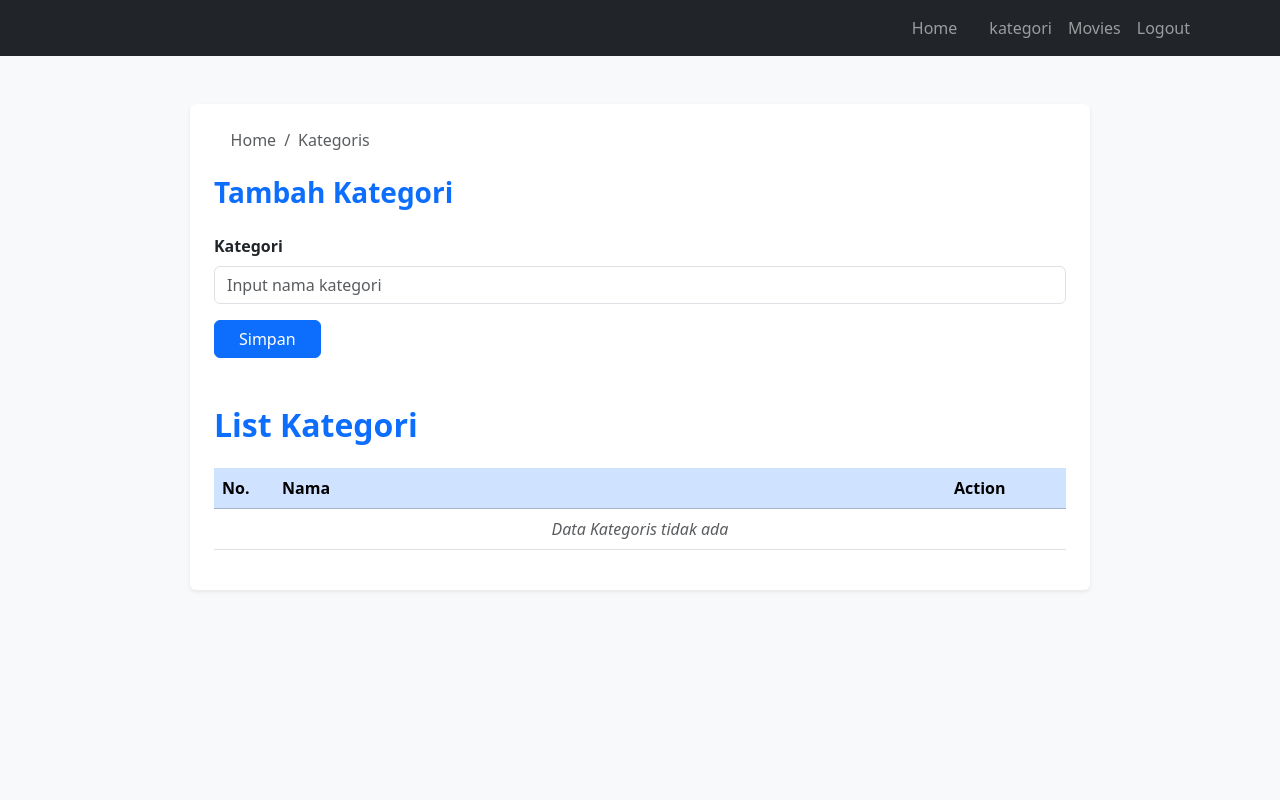
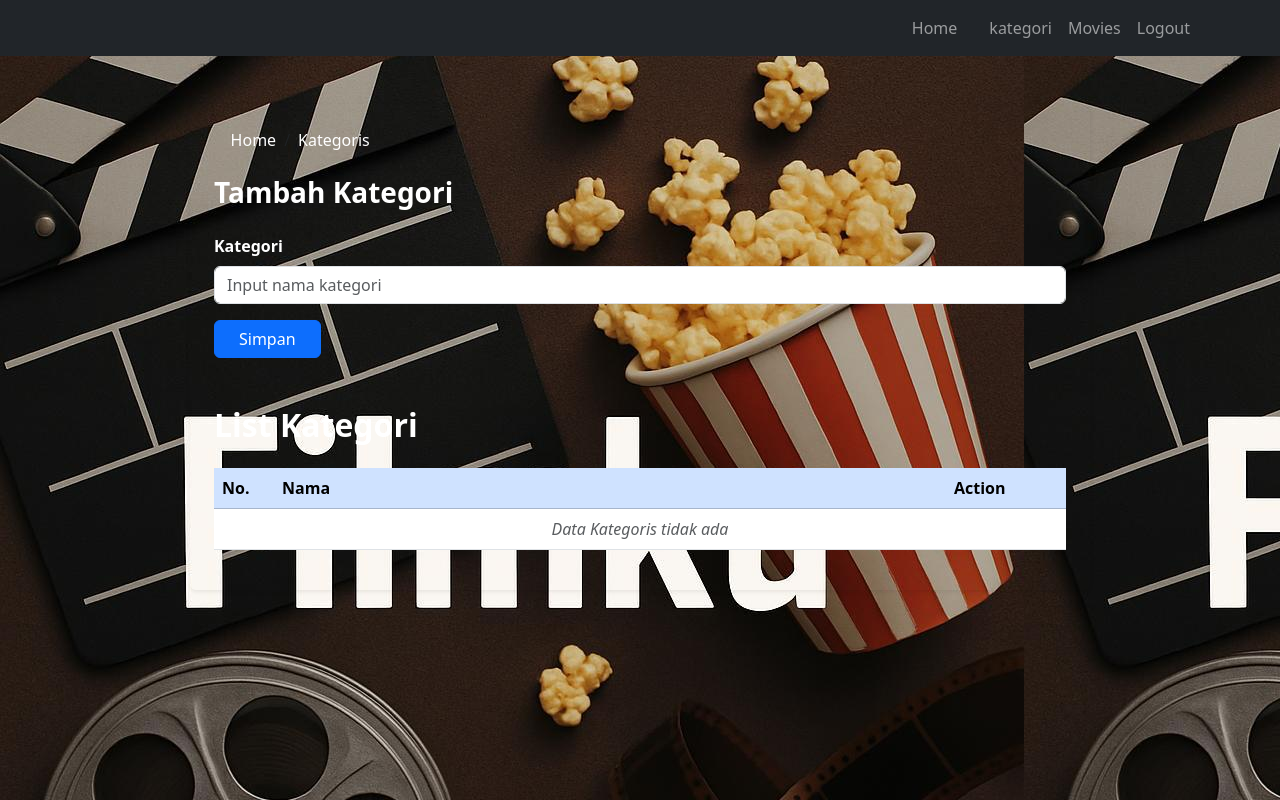
Before and after one commit to DeniFirmansyah1512/pw2025_tubes_243040064, a PHP site: page /adminpanel/kategoris.php in a window 1280 px wide. Run offline with PHP 8.4, Linux system fonts and the light colour scheme; the visitor is signed in with stand-in values (Sample User, id 1); data that the repository does not hold is empty; some libraries are stand-ins or nearby versions.

Commit message:
TUBES PW2025

```diff
--- a/adminpanel/kategoris-detail.php
+++ b/adminpanel/kategoris-detail.php
@@ -20,14 +20,14 @@
     <style>
         /* Navbar fixed top */
         body {
-            /* padding-top: 70px; */
-            background-color: #f8f9fa;
+
+            background-image: url(../image/bgfilmku.jpg);
             font-family: 'Poppins', sans-serif;
         }
 
         nav.navbar {
             box-shadow: 0 4px 8px rgb(0 0 0 / 0.1);
-            background-color:rgb(24, 37, 56) !important;
+            background-color: rgb(24, 37, 56) !important;
 
         }
 
--- a/adminpanel/kategoris.php
+++ b/adminpanel/kategoris.php
@@ -37,31 +37,35 @@
 </head>
 
 <style>
+    body {
+        background-image: url(../image/bgfilmku.jpg);
+    }
+
     .no-decoration {
         text-decoration: none;
     }
 </style>
 
-<body class="bg-light">
+<body class="">
     <?php require "navbar.php"; ?>
-    <div class="container mt-5 p-4 bg-white rounded shadow-sm" style="max-width: 900px;">
+    <div class="container mt-5 p-4 rounded shadow-sm" style="max-width: 900px; background-color: transparent;">
         <nav aria-label="breadcrumb">
-            <ol class="breadcrumb bg-white px-0 mb-4">
+            <ol class="breadcrumb bg-transparent px-0 mb-4">
                 <li class="breadcrumb-item">
-                    <a href="../adminpanel" class="text-decoration-none text-muted">
-                        <i class="fas fa-home"></i> Home
+                    <a href="../adminpanel" class="text-decoration-none text-white">
+                        <i class="fas fa-home text-white"></i> Home
                     </a>
                 </li>
-                <li class="breadcrumb-item active" aria-current="page">Kategoris</li>
+                <li class="breadcrumb-item active text-white" aria-current="page">Kategoris</li>
             </ol>
         </nav>
 
-        <div class="mb-5">
-            <h3 class="text-primary fw-bold mb-4">Tambah Kategori</h3>
+        <div class="mb-5 ">
+            <h3 class="text-white fw-bold mb-4">Tambah Kategori</h3>
 
             <form action="" method="post">
                 <div class="mb-3">
-                    <label for="kategoris" class="form-label fw-semibold">Kategori</label>
+                    <label for="kategoris" class="form-label fw-semibold text-white">Kategori</label>
                     <input type="text" id="kategoris" name="kategoris" placeholder="Input nama kategori" class="form-control" required>
                 </div>
                 <button class="btn btn-primary px-4" type="submit" name="simpan_kategoris">Simpan</button>
@@ -69,7 +73,7 @@
         </div>
 
         <div>
-            <h2 class="text-primary fw-semibold mb-4">List Kategori</h2>
+            <h2 class="text-white fw-semibold mb-4">List Kategori</h2>
 
             <div class="table-responsive">
                 <table class="table table-hover align-middle">
@@ -88,11 +92,11 @@
                                 <td colspan="3" class="text-center text-muted fst-italic">Data Kategoris tidak ada</td>
                             </tr>
 
-                        <?php
+                            <?php
                         } else {
                             $jumlah = 1;
                             while ($data = mysqli_fetch_array($querykategoris)) {
-                        ?>
+                            ?>
                                 <tr>
                                     <td><?php echo $jumlah; ?></td>
                                     <td><?php echo htmlspecialchars($data['nama']); ?></td>
@@ -113,6 +117,7 @@
         </div>
     </div>
 
+
     <script src="../bootstrap/js/bootstrap.bundle.min.js"></script>
     <script src="../fontawesome/js/all.min.js"></script>
 </body>
--- a/adminpanel/movies-detail.php
+++ b/adminpanel/movies-detail.php
@@ -38,7 +38,7 @@
     <link href="../bootstrap/css/bootstrap.min.css" rel="stylesheet" />
     <style>
         body {
-            background-color: #f8f9fa;
+            background-image: url(../image/bgfilmku.jpg);
         }
         .card {
             max-width: 700px;
```
Also changed, not shown: adminpanel/movies.php (+4 -4 lines).
